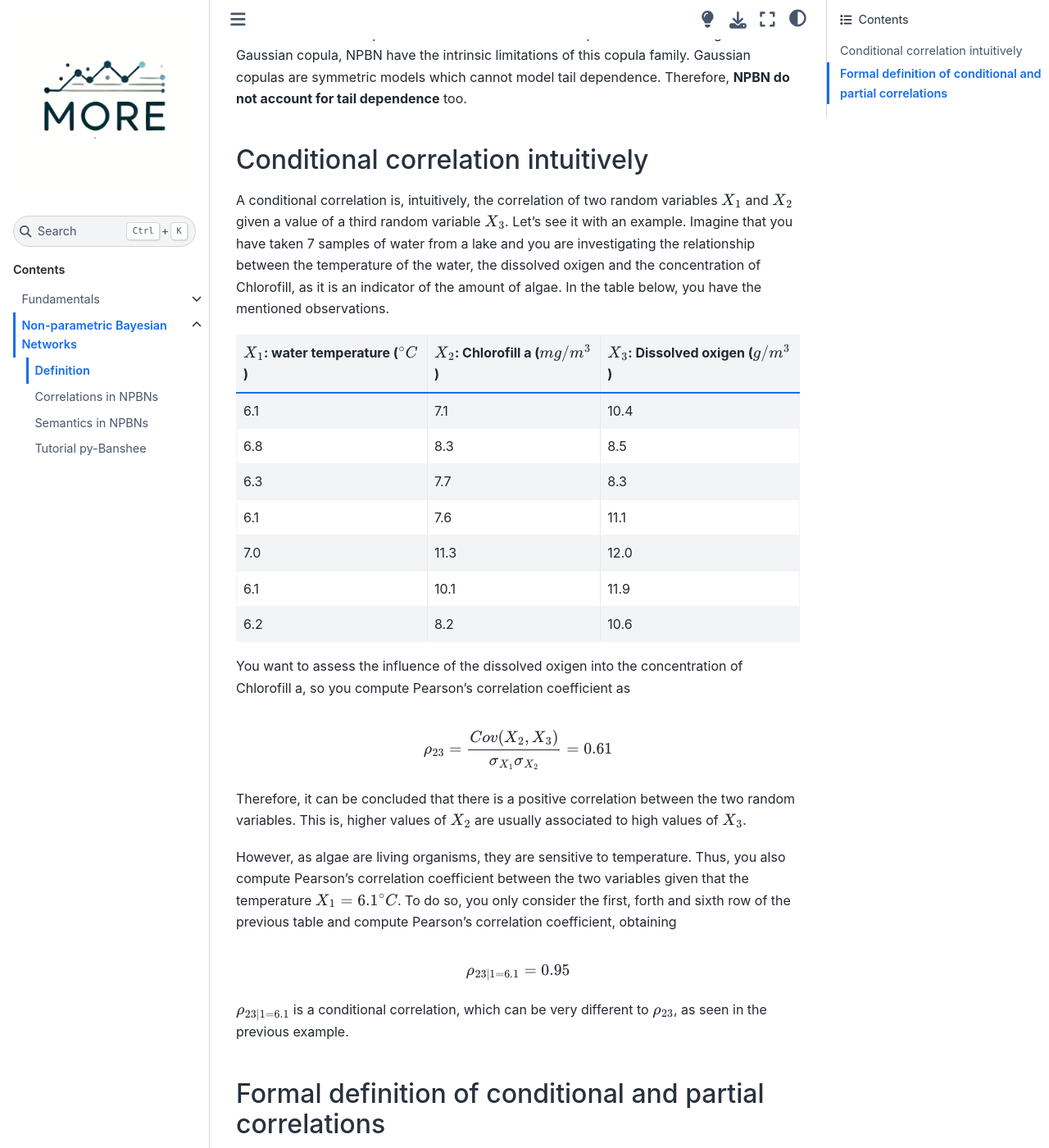
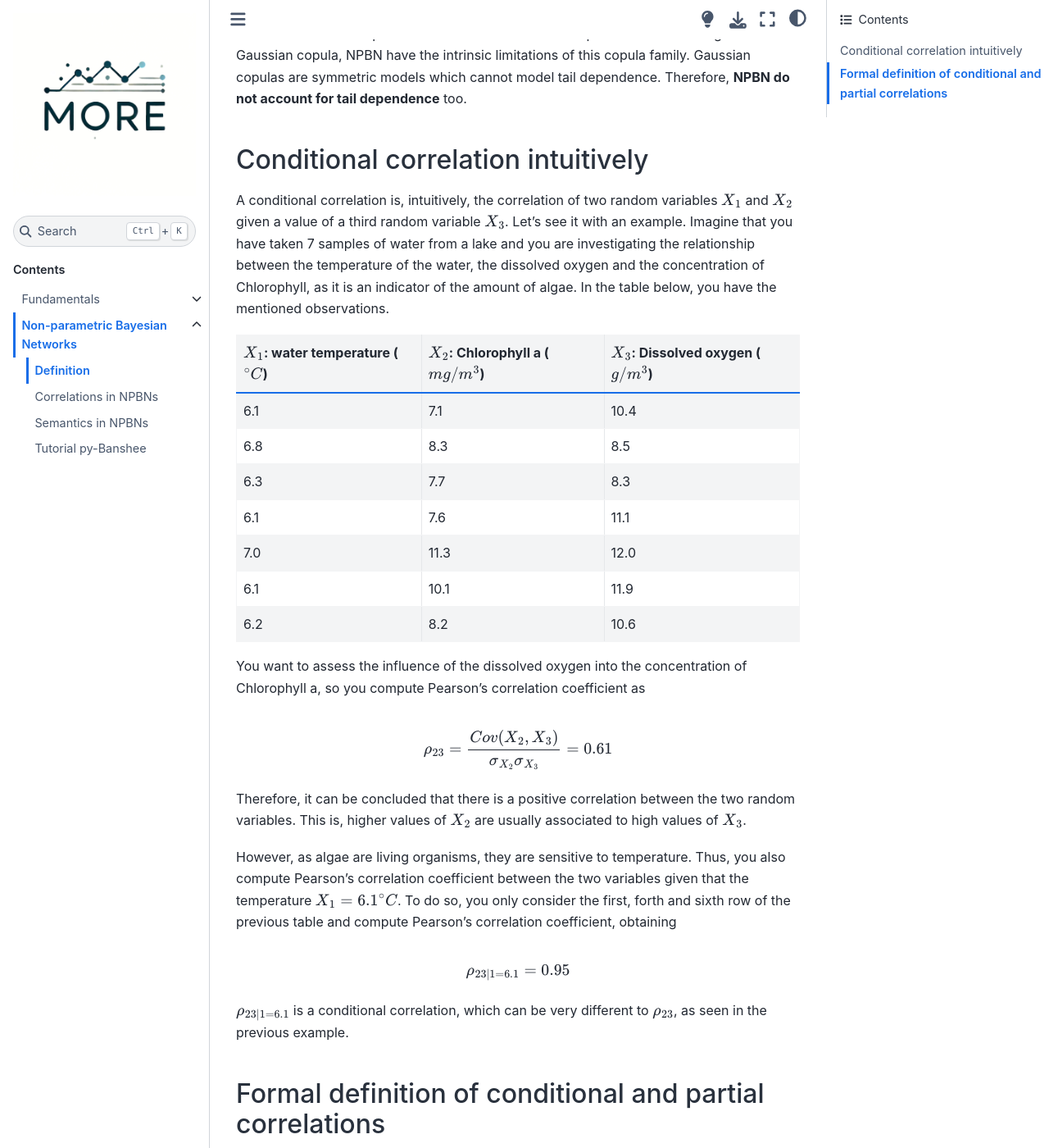
Before and after one commit to char998/Copulas-and-Bayesian-Networks, a Jupyter Book: the page built from book/NPBN/definition.md, in a window 1280 px wide and 1400 px high, scrolled down 958 px. Shown: the whole window at 82% size. Built offline with Jupyter Book 1.0.4 settings and Sphinx 7.4.7 and the Sphinx Book theme 1.1.4, drawn with Linux system fonts in a browser that asks for light colours; comment, search, counter and statistics services are not loaded.

Commit message:
fixing_errors

````diff
--- a/book/NPBN/definition.md
+++ b/book/NPBN/definition.md
@@ -19,14 +19,14 @@ Note that since the dependence between each bivariate pair is modelled using a b
 
 ## Conditional correlation intuitively
 
-A conditional correlation is, intuitively, the correlation of two random variables $X_1$ and $X_2$ given a value of a third random variable $X_3$. Let's see it with an example. Imagine that you have taken 7 samples of water from a lake and you are investigating the relationship between the temperature of the water, the dissolved oxigen and the concentration of Chlorofill, as it is an indicator of the amount of algae. In the table below, you have the mentioned observations.
+A conditional correlation is, intuitively, the correlation of two random variables $X_1$ and $X_2$ given a value of a third random variable $X_3$. Let's see it with an example. Imagine that you have taken 7 samples of water from a lake and you are investigating the relationship between the temperature of the water, the dissolved oxygen and the concentration of Chlorophyll, as it is an indicator of the amount of algae. In the table below, you have the mentioned observations.
 
 ```{list-table}
 :header-rows: 1
 
 * - $X_1$: water temperature ($^{\circ} C$)
-  - $X_2$: Chlorofill a ($mg/m^3$)
-  - $X_3$: Dissolved oxigen ($g/m^3$)
+  - $X_2$: Chlorophyll a ($mg/m^3$)
+  - $X_3$: Dissolved oxygen ($g/m^3$)
 * - 6.1
   - 7.1
   - 10.4
@@ -51,10 +51,10 @@ A conditional correlation is, intuitively, the correlation of two random variabl
 
 ```
 
-You want to assess the influence of the dissolved oxigen into the concentration of Chlorofill a, so you compute Pearson's correlation coefficient as
+You want to assess the influence of the dissolved oxygen into the concentration of Chlorophyll a, so you compute Pearson's correlation coefficient as
 
 $$
-\rho_{23} = \frac{Cov(X_2, X_3)}{\sigma_{X_1}\sigma_{X_2}} = 0.61
+\rho_{23} = \frac{Cov(X_2, X_3)}{\sigma_{X_2}\sigma_{X_3}} = 0.61
 $$
 
 Therefore, it can be concluded that there is a positive correlation between the two random variables. This is, higher values of $X_2$ are usually associated to high values of $X_3$.
````
Also changed, not shown: book/NPBN/Correls.md (+2 -2 lines).
